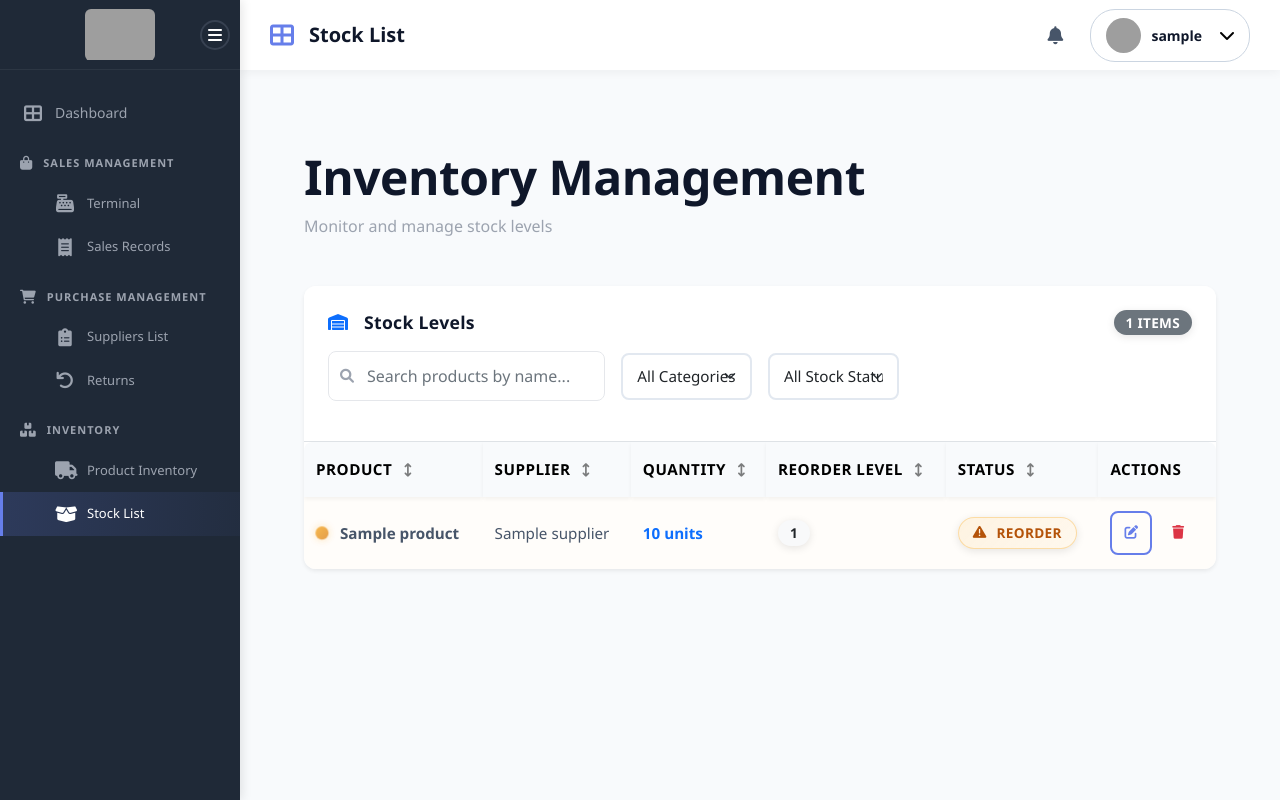
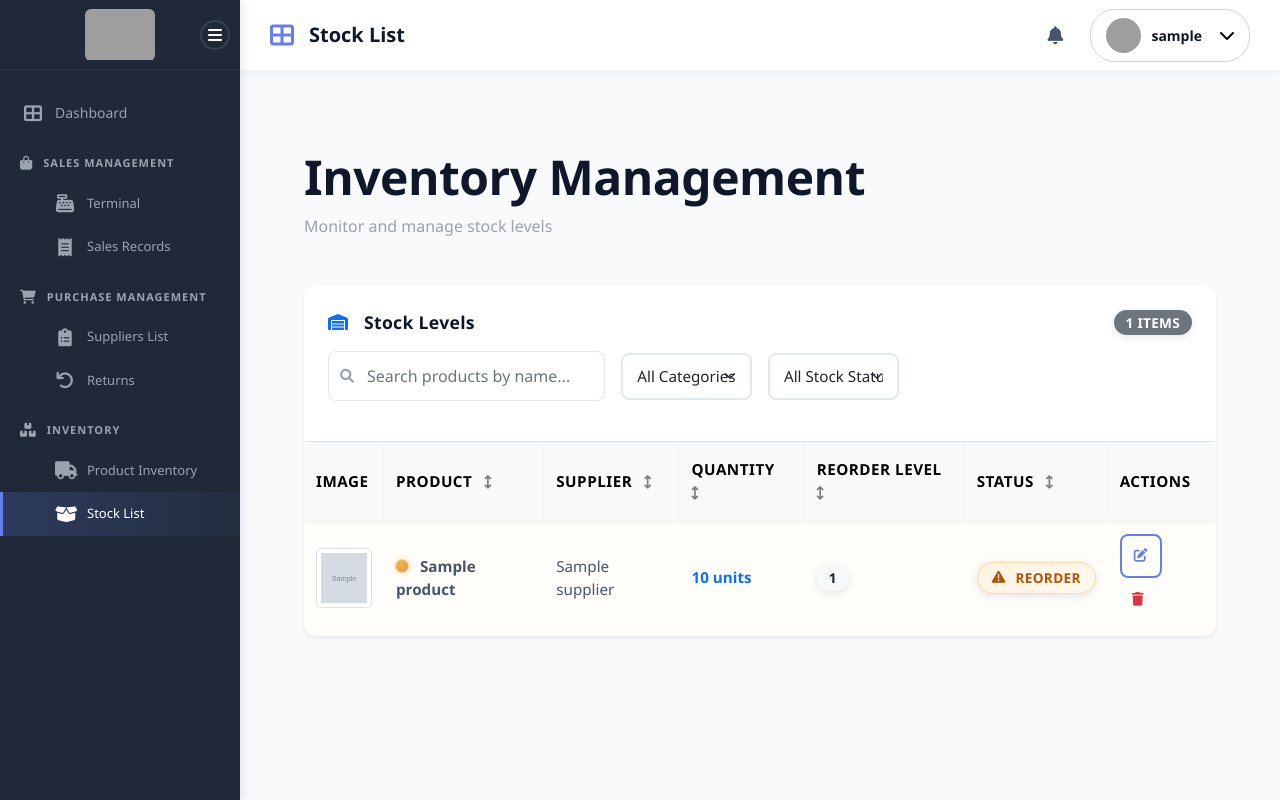
Before and after one commit to feitansy/multibliz-pos-system, a Django app: page /inventory/stocks/ in a window 1280 px wide. Run offline with Django 5.2, Linux system fonts and the light colour scheme; a user stored in the database is signed in; tables that the repository leaves empty hold one stand-in row (values such as "Sample post"); grey boxes marked "Sample" are stand-in pictures; parts of the project's set-up code (start-up, migrations or seed data) failed here and were passed over; grey boxes are pictures that could not be loaded.

Commit message:
Add product image column to inventory table

```diff
--- a/templates/inventory/stock_list.html
+++ b/templates/inventory/stock_list.html
@@ -57,6 +57,7 @@
                     <table class="table table-hover mb-0" id="stockTable" data-sortable="true">
                         <thead>
                             <tr>
+                                <th data-column="image" style="width: 80px;">Image</th>
                                 <th data-column="product" data-sortable="true">Product</th>
                                 <th data-column="supplier" data-sortable="true">Supplier</th>
                                 <th data-column="quantity" data-sortable="true">Quantity</th>
@@ -76,6 +77,15 @@
                                 {% else %}
                                     <tr class="table-row-healthy">
                                 {% endif %}
+                                    <td data-column="image" style="text-align: center; vertical-align: middle;">
+                                        {% if stock.product.image %}
+                                            <img src="{{ stock.product.image.url }}" alt="{{ stock.product.name }}" class="img-thumbnail" style="width: 60px; height: 60px; object-fit: cover; border-radius: 4px;">
+                                        {% else %}
+                                            <div class="bg-light text-muted d-flex align-items-center justify-content-center" style="width: 60px; height: 60px; border-radius: 4px;">
+                                                <i class="fas fa-image" style="font-size: 24px; opacity: 0.3;"></i>
+                                            </div>
+                                        {% endif %}
+                                    </td>
                                     <td data-column="product">
                                         <span class="status-indicator-dot {% if stock.quantity == 0 %}status-critical{% elif stock.quantity <= stock.reorder_level %}status-critical{% elif stock.quantity <= stock.reorder_level|add:15 %}status-warning{% else %}status-healthy{% endif %}"></span>
                                         <strong>{{ stock.product.name }}</strong>
@@ -193,7 +203,7 @@ document.addEventListener('DOMContentLoaded', function() {
                 if (!noResultsRow) {
                     noResultsRow = document.createElement('tr');
                     noResultsRow.className = 'no-results';
-                    noResultsRow.innerHTML = `<td colspan="6" class="text-center py-4 text-muted">No products found matching "${searchTerm}"</td>`;
+                    noResultsRow.innerHTML = `<td colspan="7" class="text-center py-4 text-muted">No products found matching "${searchTerm}"</td>`;
                     table.querySelector('tbody').appendChild(noResultsRow);
                 }
                 noResultsRow.style.display = '';
```
